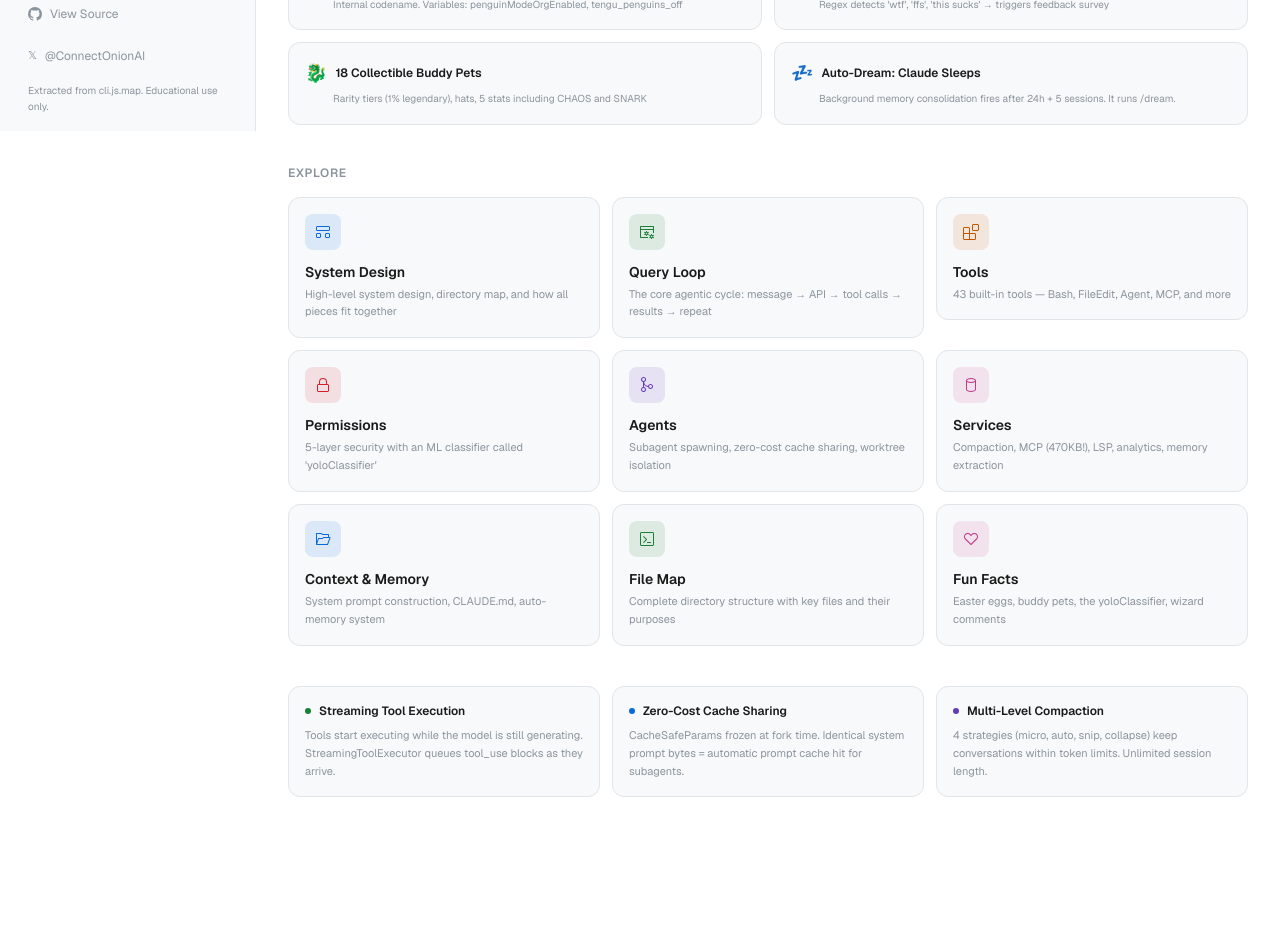
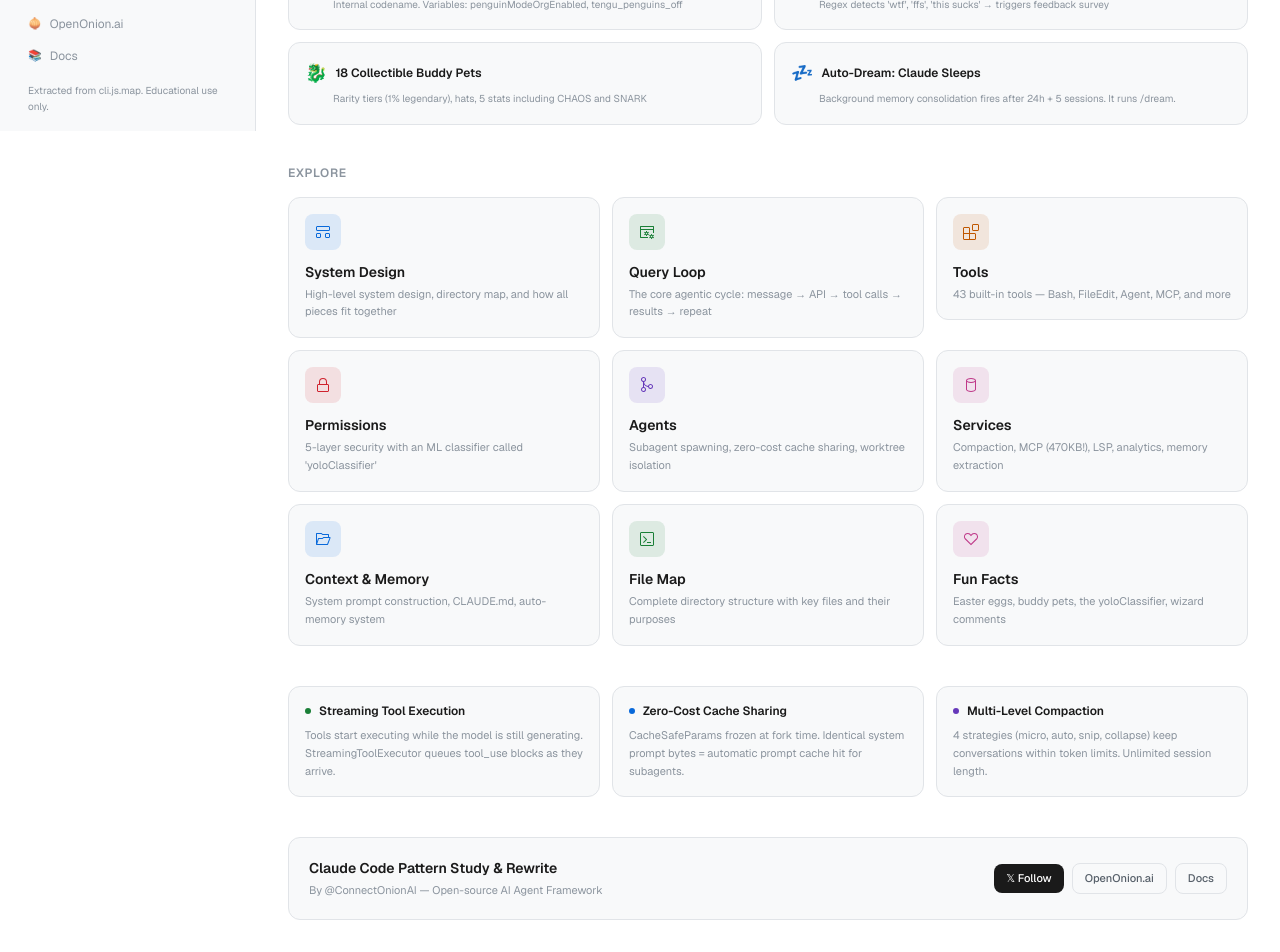
Before and after one commit to wu-changxing/claude-code-analysis, a Next.js app: page / in a window 1280 px wide. Shown: the part 669-1621 px from the top of the page. Before the commit the page ends 1498 px from the top, so only its background shows below. Built offline with nearby package versions, Linux system fonts and the light colour scheme.

Commit message:
Add social links and about banner
- Sidebar: GitHub, X @ConnectOnionAI, OpenOnion.ai, Docs links
- Homepage: about banner with Follow button, OpenOnion.ai, Docs
- "Claude Code Pattern Study & Rewrite. By @ConnectOnionAI"

```diff
--- a/app/page.tsx
+++ b/app/page.tsx
@@ -380,6 +380,53 @@ export default function HomePage() {
           </div>
         ))}
       </motion.div>
+
+      {/* About Banner */}
+      <motion.div
+        initial={{ opacity: 0, y: 16 }}
+        animate={{ opacity: 1, y: 0 }}
+        transition={{ delay: 0.6 }}
+        className="mt-10 p-5 rounded-xl bg-bg-secondary border border-border"
+      >
+        <div className="flex items-center justify-between">
+          <div>
+            <p className="text-sm font-semibold text-text-primary mb-1">
+              {lang === "zh" ? "Claude Code 源码解析与重写" : "Claude Code Pattern Study & Rewrite"}
+            </p>
+            <p className="text-[11px] text-text-muted">
+              {lang === "zh"
+                ? "由 @ConnectOnionAI 出品 — 开源 AI 代理框架"
+                : "By @ConnectOnionAI — Open-source AI Agent Framework"}
+            </p>
+          </div>
+          <div className="flex items-center gap-2">
+            <a
+              href="https://x.com/ConnectOnionAI"
+              target="_blank"
+              rel="noopener noreferrer"
+              className="px-3 py-1.5 rounded-lg text-[11px] font-medium bg-text-primary text-bg-primary hover:opacity-90 transition-opacity"
+            >
+              𝕏 Follow
+            </a>
+            <a
+              href="https://openonion.ai"
+              target="_blank"
+              rel="noopener noreferrer"
+              className="px-3 py-1.5 rounded-lg text-[11px] font-medium border border-border text-text-secondary hover:text-text-primary hover:bg-bg-tertiary transition-colors"
+            >
+              OpenOnion.ai
+            </a>
+            <a
+              href="https://docs.connectonion.com"
+              target="_blank"
+              rel="noopener noreferrer"
+              className="px-3 py-1.5 rounded-lg text-[11px] font-medium border border-border text-text-secondary hover:text-text-primary hover:bg-bg-tertiary transition-colors"
+            >
+              Docs
+            </a>
+          </div>
+        </div>
+      </motion.div>
     </div>
   );
 }
--- a/components/Sidebar.tsx
+++ b/components/Sidebar.tsx
@@ -118,6 +118,7 @@ export function Sidebar() {
             </button>
           ))}
         </div>
+        <div className="space-y-0.5">
           <a
             href="https://github.com/openonion/claude-code"
             target="_blank"
@@ -136,6 +137,25 @@ export function Sidebar() {
             <span className="text-[11px]">𝕏</span>
             @ConnectOnionAI
           </a>
+          <a
+            href="https://openonion.ai"
+            target="_blank"
+            rel="noopener noreferrer"
+            className="flex items-center gap-2 px-3 py-1.5 rounded-lg text-[12px] text-text-muted hover:text-text-primary hover:bg-bg-tertiary/60 transition-all"
+          >
+            <span className="text-[11px]">🧅</span>
+            OpenOnion.ai
+          </a>
+          <a
+            href="https://docs.connectonion.com"
+            target="_blank"
+            rel="noopener noreferrer"
+            className="flex items-center gap-2 px-3 py-1.5 rounded-lg text-[12px] text-text-muted hover:text-text-primary hover:bg-bg-tertiary/60 transition-all"
+          >
+            <span className="text-[11px]">📚</span>
+            Docs
+          </a>
+        </div>
         <p className="px-3 text-[10px] text-text-muted leading-relaxed">
           {t("footer.edu", lang)}
         </p>
```
Lines whose indentation alone changed are shown as unchanged.
